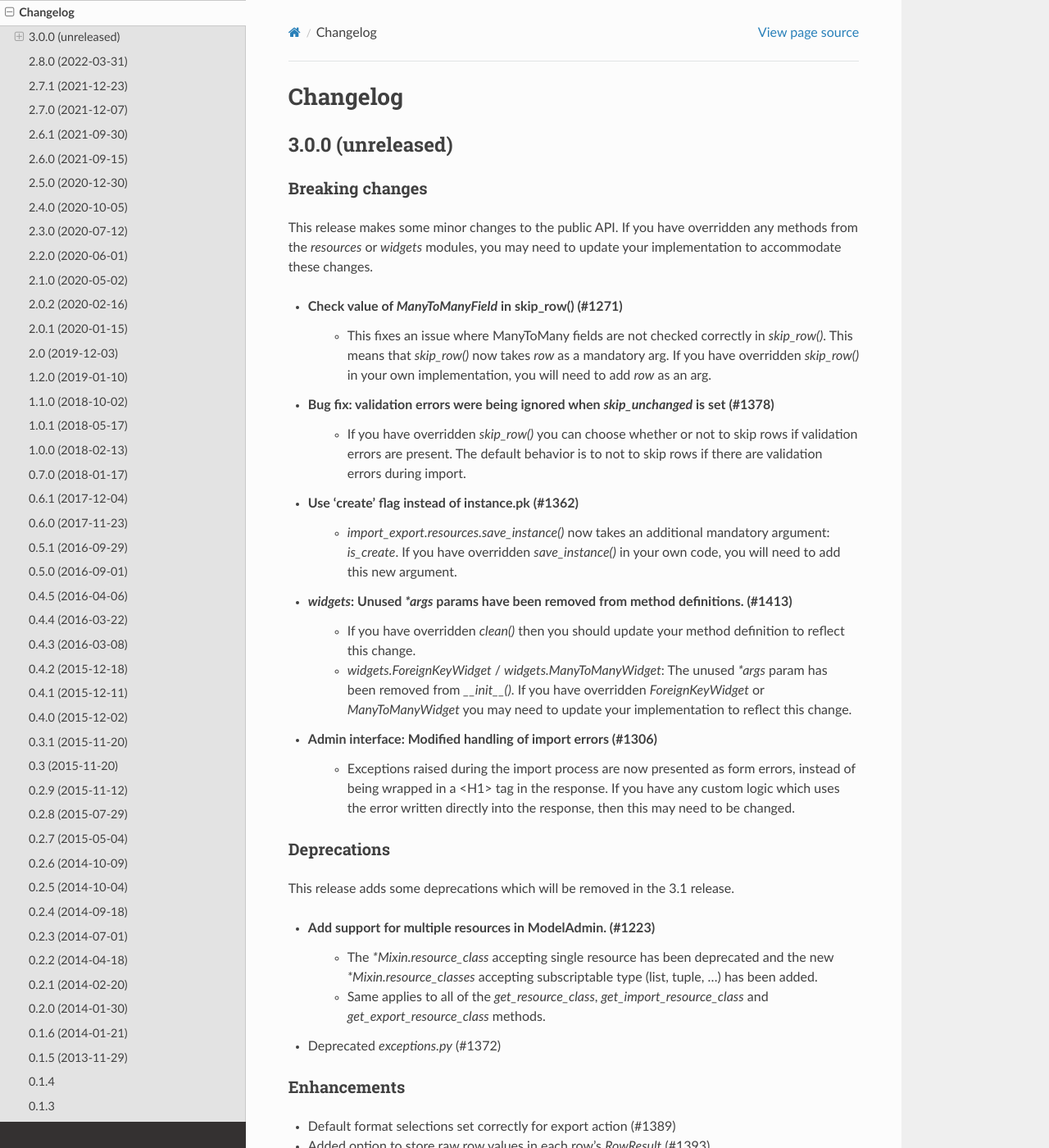
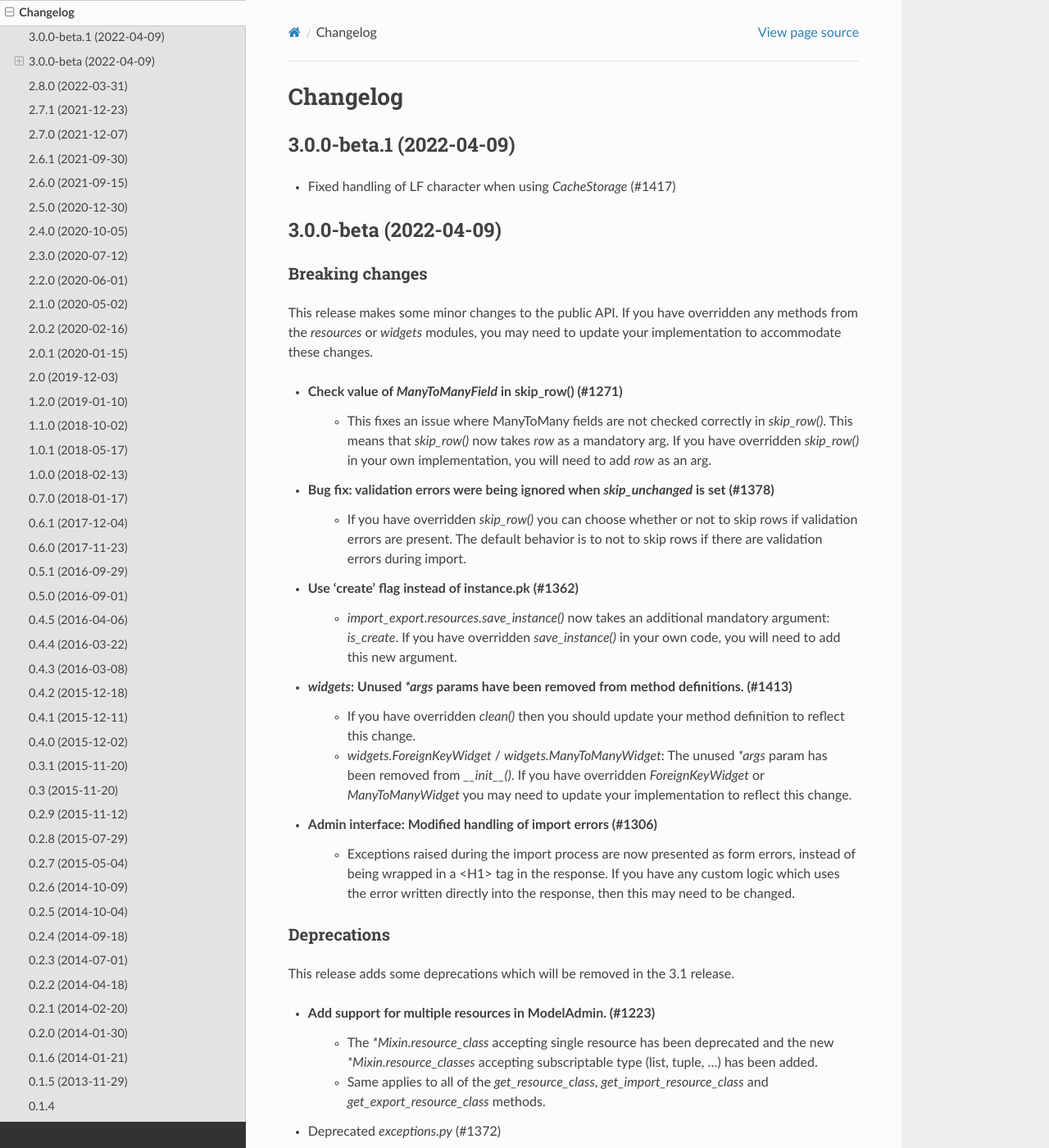
Before and after one commit to django-import-export/django-import-export, a Sphinx documentation site: the page built from docs/changelog.rst, in a window 1280 px wide and 1400 px high. Shown: the whole window at 82% size. Built offline with Sphinx 7.4.7 and the Read the Docs theme 2.0.0, drawn with Linux system fonts in a browser that asks for light colours; some of the changed text lies outside the part shown.

Commit message:
updated changelog

```diff
--- a/docs/changelog.rst
+++ b/docs/changelog.rst
@@ -1,7 +1,12 @@
 Changelog
 =========
 
-3.0.0 (unreleased)
+3.0.0-beta.1 (2022-04-09)
+------------------
+
+- Fixed handling of LF character when using `CacheStorage` (#1417)
+
+3.0.0-beta (2022-04-09)
 ------------------
 
 Breaking changes
```
Also changed, not shown: other parts of docs/changelog.rst (+0 -1 lines).
